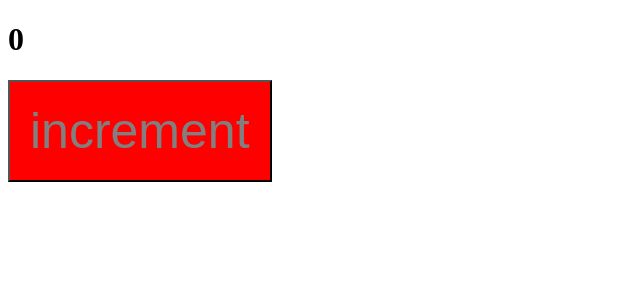
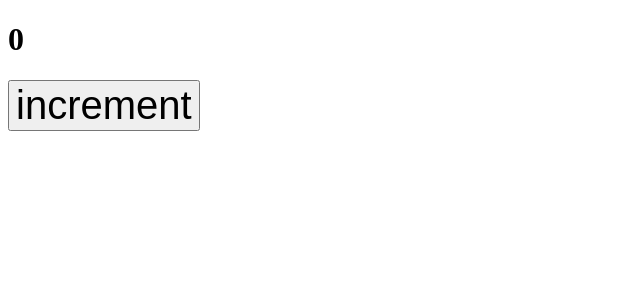
Before and after one commit to yfurmanau/webpack-playground, a React app: page / in a window 1280 px wide. Shown: the top 300 px of the page, without its empty margins (0-640 px from the left). Built offline with nearby package versions, Linux system fonts and the light colour scheme.

Commit message:
add css modules

```diff
--- /dev/null
+++ b/src/components/App.module.scss
@@ -0,0 +1,8 @@
+.button {
+  background: red;
+  padding: 20px;
+}
+
+.value {
+  font-size: 40px;
+}
--- a/src/components/App.scss
+++ /dev/null
@@ -1,9 +0,0 @@
-button {
-  background: red;
-  padding: 20px;
-
-  span {
-    color: gray;
-    font-size: 50px;
-  }
-}
--- a/src/components/App.tsx
+++ b/src/components/App.tsx
@@ -1,5 +1,5 @@
 import { useState } from "react";
-import "./App.scss";
+import * as classes from "./App.module.scss";
 
 export const App = () => {
   const [count, setCount] = useState(0);
@@ -9,7 +9,7 @@ export const App = () => {
   return (
     <div>
       <h1>{count}</h1>
-      <button onClick={increment}>
+      <button className={classes.value} onClick={increment}>
         <span>increment</span>
       </button>
     </div>
```
Also changed, not shown: src/global.d.ts (added, +7 -0 lines), 7 other files (tests, documents, lock files or other folders).
